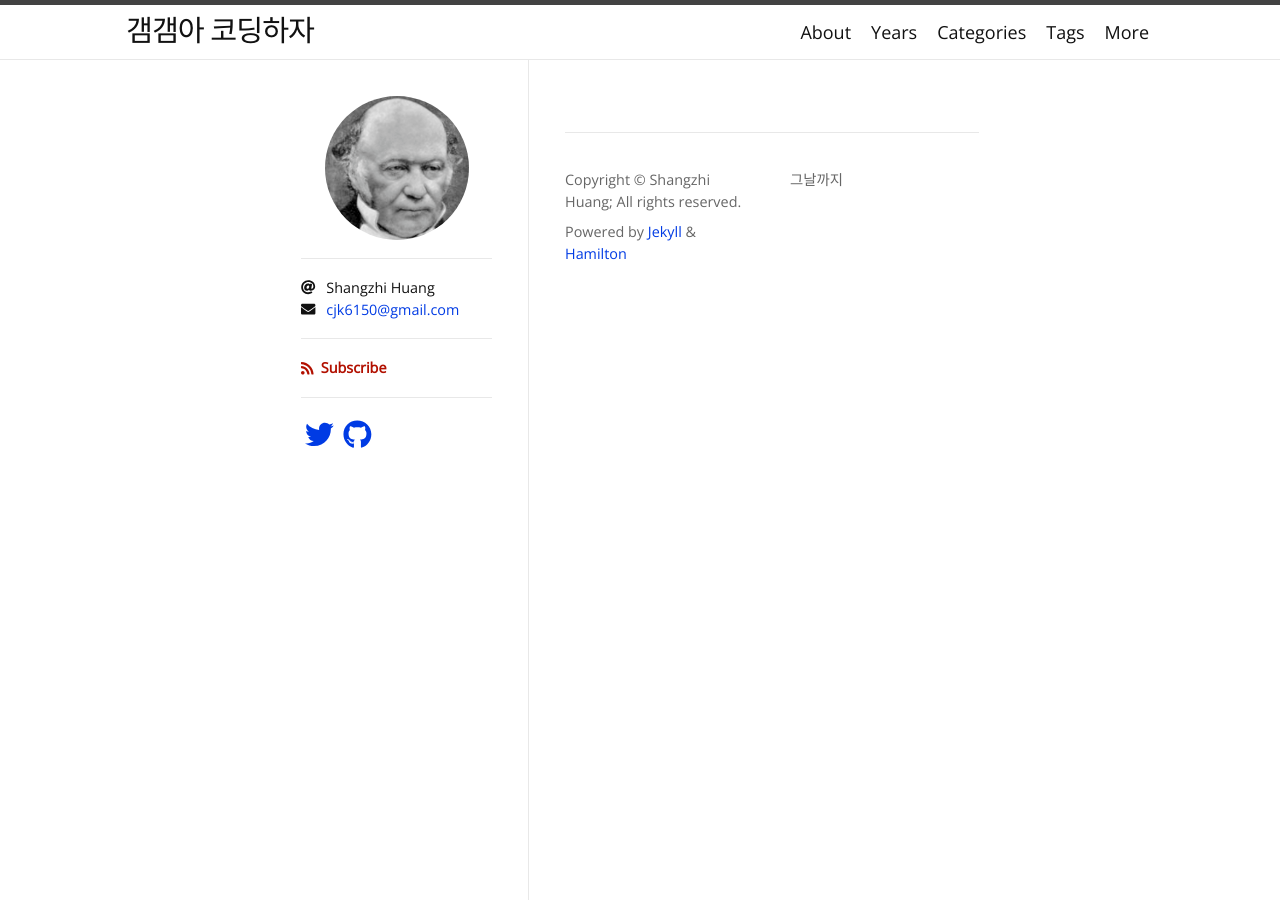
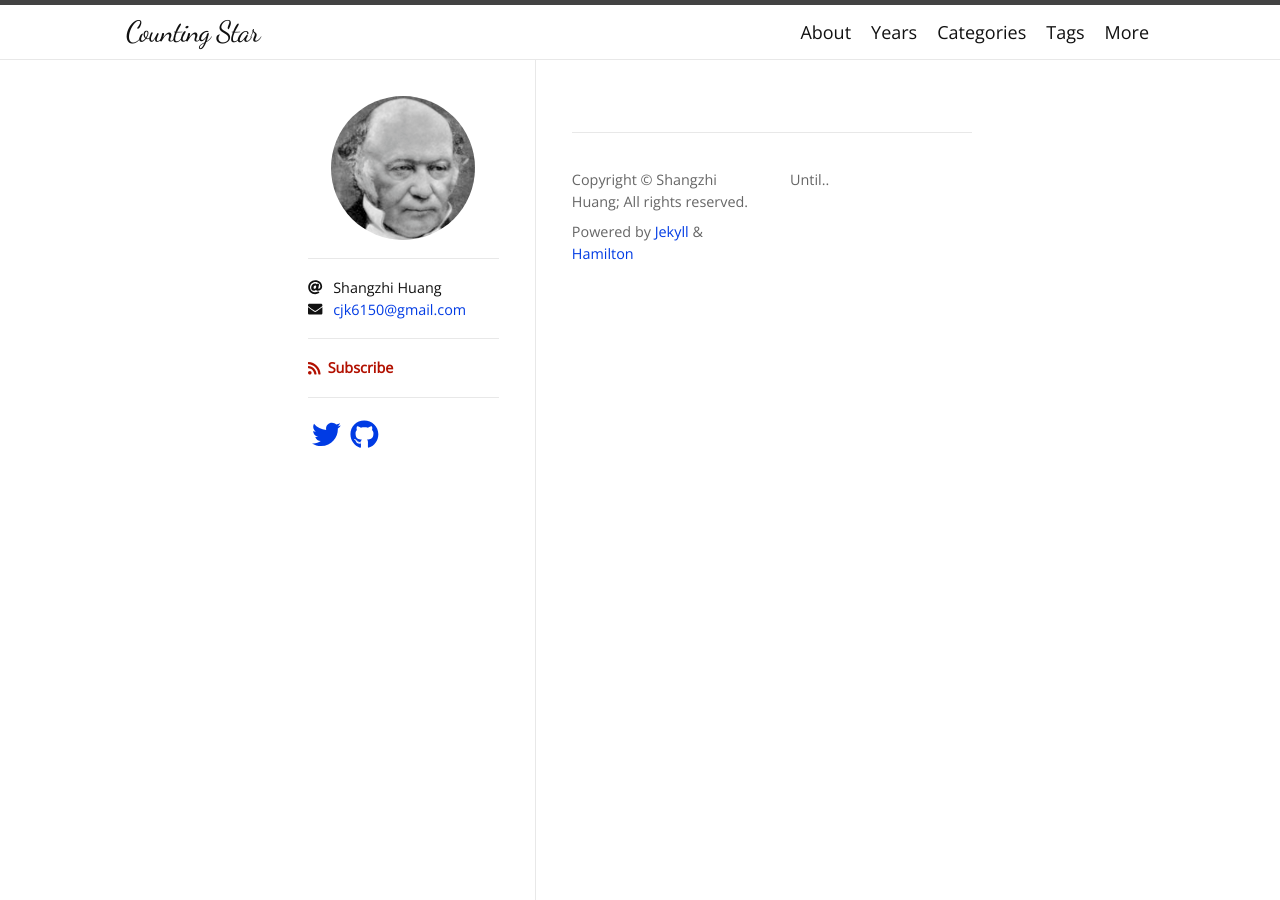
Before and after one commit to Malibu-With-Coke/Malibu-With-Coke.github.io, a Jekyll site: the page built from index.html, in a window 1280 px wide. Built offline with Jekyll 4.4.1, drawn with Linux system fonts in a browser that asks for light colours; nearby versions of some CDN libraries; some web fonts are replaced; the list of posts is cut into pages by our own code.

Commit message:
Update _config.yml

```diff
--- a/_config.yml
+++ b/_config.yml
@@ -1,5 +1,5 @@
-title: 갬갬아 코딩하자
-description: 그날까지
+title: Counting Star
+description: Until..
 author: Shangzhi Huang
 avatar: /logo.png
 email: cjk6150@gmail.com
```
